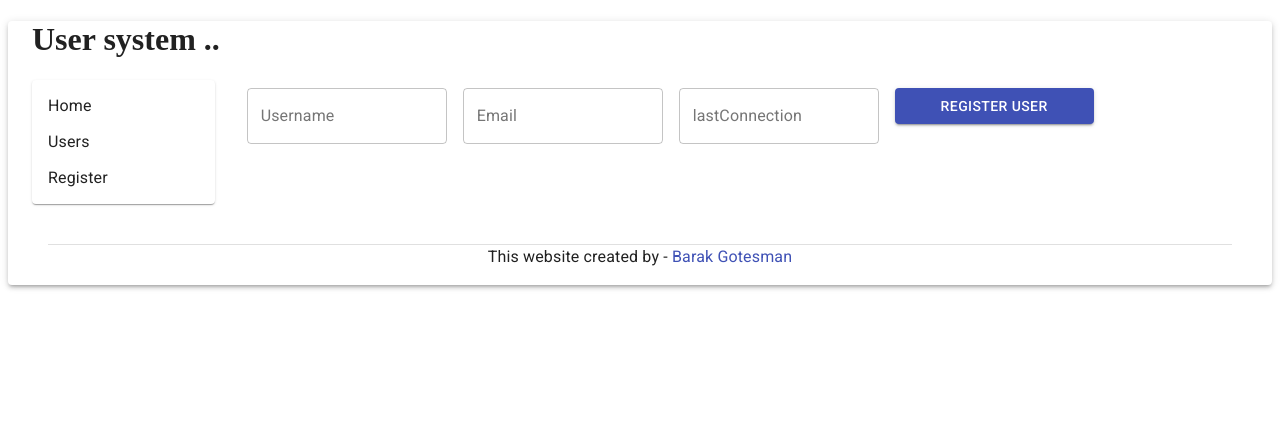
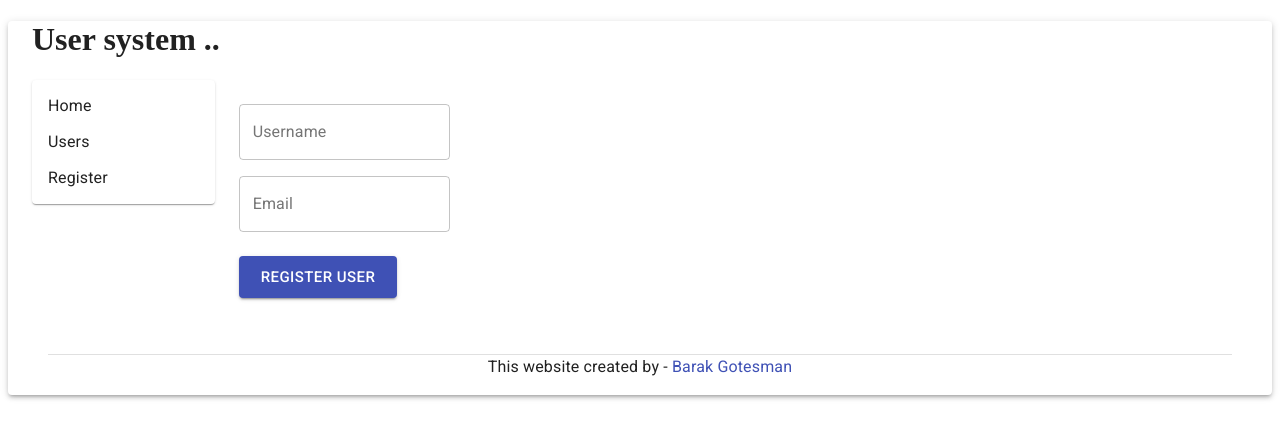
Before and after one commit to barakgotesman/UserSystem, a React (Create React App) app in the folder client/: page /register in a window 1280 px wide. Shown: the top 438 px of the page. Built offline with nearby package versions, Linux system fonts and the light colour scheme.

Commit message:
update bug fixes

```diff
--- a/client/src/EditUser.js
+++ b/client/src/EditUser.js
@@ -4,7 +4,6 @@ import React, { useEffect, useState } from "react";
 import Grid from '@material-ui/core/Grid';
 import Button from '@material-ui/core/Button';
 import Axios from 'axios';
-import { useRadioGroup } from '@material-ui/core';
 
 
 
@@ -22,7 +21,7 @@ function EditUser({userid}) {
             {
                 setUsername(res.data[0].name)
                 setEmail(res.data[0].email)
-                console.log("resss", )
+                console.log("information loaded" )
             }
             else
                 console.log("user not found")
@@ -32,15 +31,14 @@ function EditUser({userid}) {
     useEffect(() => {
 
         getUser(userid)
-        //regCallBack(false)
 
     }, []);
 
-    const updateUser = (user) =>
+    const updateUser = (userid) =>
     {
         console.log("updateUser function js called")
-        Axios.put("https://localhost:3001/api/update",{
-            userid: user.id,
+        Axios.put("http://localhost:3001/api/update",{
+            userid: userid,
             email: emailForm,
             username: usernameForm
         }).then((res)=>{
@@ -95,7 +93,7 @@ function EditUser({userid}) {
                     variant="contained"
                     color="primary"
                     size="medium"
-                    onClick={()=>{updateUser("test")}}
+                    onClick={()=>{updateUser(userid)}}
                     >
                     apply changes
                     </Button>
--- a/client/src/Register.js
+++ b/client/src/Register.js
@@ -1,17 +1,17 @@
 import React, { useEffect, useState } from "react";
 import Axios from 'axios';
-import InputLabel from '@material-ui/core/InputLabel';
-import FormControl from '@material-ui/core/FormControl';
 import TextField from '@material-ui/core/TextField';
 import { Button } from '@material-ui/core';
 import { makeStyles } from '@material-ui/core/styles';
+import Grid from '@material-ui/core/Grid';
 
 const useStyles = makeStyles((theme) => ({
-  root: {
-    '& > *': {
-      margin: theme.spacing(1),
-      width: '25ch',
+  form: {
+    width: '100%',
+    marginTop: theme.spacing(3),
   },
+  submit: {
+    margin: theme.spacing(3, 0, 2),
   },
 }));
 
@@ -19,8 +19,7 @@ const useStyles = makeStyles((theme) => ({
 
 
 
-function Register()
-{
+function Register() {
   const classes = useStyles();
 
 
@@ -28,50 +27,50 @@ function Register()
 
   const [username, setUsername] = useState('')
   const [emailForm, setEmail] = useState('')
-    const [lastConnectionForm, setLastConnection] = useState('')
-    //const [registerDone, setregisterDone] = useState(false)
 
   const registerNewUser = () => {
     Axios.post(hostUrl + "api/register",
       {
         name: username,
-          email: emailForm,
-          lastConnection: lastConnectionForm
+        email: emailForm
       }).then((res) => {
         console.log(res)
-
-          //setregisterDone(true);
       });
   };
 
   return (
-        <form className={classes.root} noValidate autoComplete="off">
+    <form className={classes.form} noValidate autoComplete="off">
+      <Grid container spacing={2}>
+        <Grid item md={12}>
           <TextField
             id="outlined-basic"
             label="Username"
             variant="outlined"
             onChange={(e) => { setUsername(e.target.value) }}
           />
+        </Grid>
+        <Grid item md={12}>
           <TextField
             id="outlined-basic"
             label="Email"
             variant="outlined"
             onChange={(e) => { setEmail(e.target.value) }}
           />
-            <TextField
-              id="outlined-basic"
-              label="lastConnection"
-              variant="outlined"
-              onChange={(e) => { setLastConnection(e.target.value) }}
-            />
+        </Grid>
+      </Grid>
 
 
-
-            <Button variant="contained" color="primary" href="#contained-buttons" onClick={registerNewUser}>
+      <Button
+        size="large"
+        variant="contained"
+        color="primary"
+        onClick={registerNewUser}
+        className={classes.submit}
+      >
         Register user
       </Button>
 
-          </form>
+    </form >
 
 
   )
--- a/client/src/UserList.js
+++ b/client/src/UserList.js
@@ -20,10 +20,6 @@ import DialogContent from '@material-ui/core/DialogContent';
 import DialogContentText from '@material-ui/core/DialogContentText';
 import DialogTitle from '@material-ui/core/DialogTitle';
 
-
-
-
-//{ registerDone, regCallBack }
 
 function UserList() {
 
@@ -96,7 +92,7 @@ function UserList() {
                                     variant="outlined"
                                     color="primary"
                                     component={Link}
-                                    to='/edit/33'
+                                    to='/edit/47'
                                     endIcon={<EditIcon></EditIcon>}
                                 >
                                     edit
```
Also changed, not shown: 1 other file (tests, documents, lock files or other folders). Lines whose indentation alone changed are shown as unchanged.
